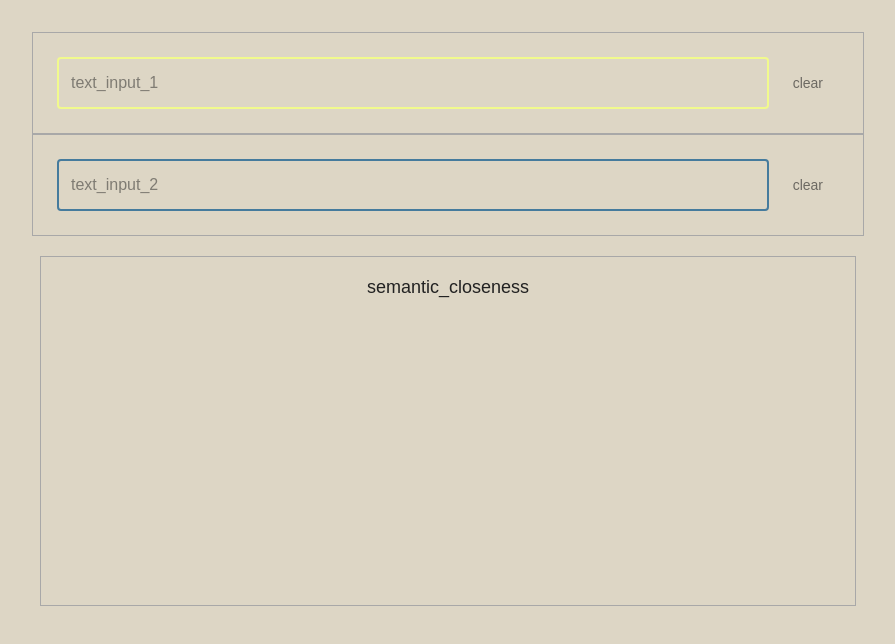
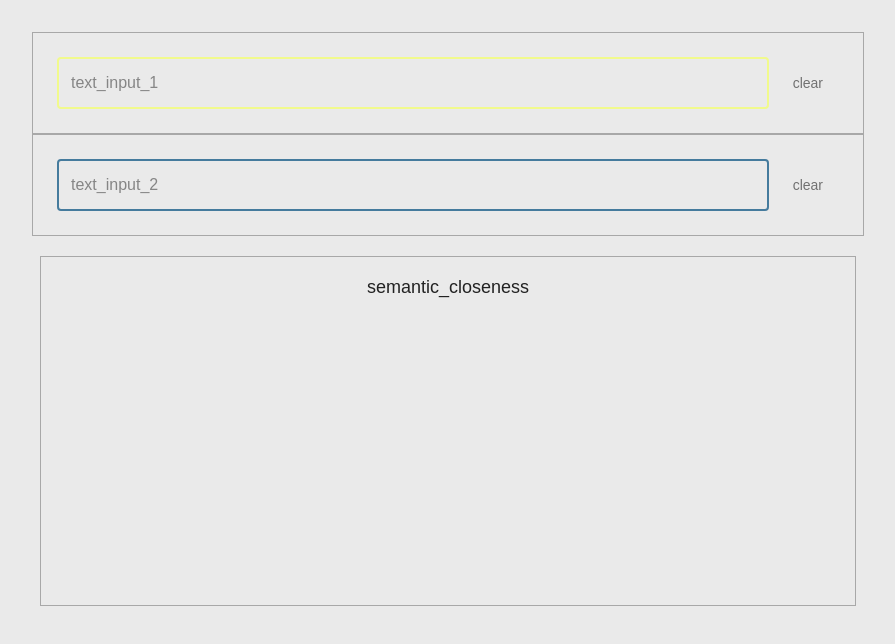
Before and after one commit to simonweigold/semantic-closeness-visualizer, a Vue app in the folder interface/: page / in a window 1280 px wide. Shown: the top 644 px of the page, without its empty margins (192-1087 px from the left). Built offline with nearby package versions, Linux system fonts and the light colour scheme; a web font is replaced by a local one.

Commit message:
Change background color

```diff
--- a/interface/src/style.css
+++ b/interface/src/style.css
@@ -3,7 +3,8 @@
 :root {
   --font-display: 'Tomorrow', sans-serif;
 
-  --color-background: #DDD6C5;
+  /*--color-background: #DDD6C5;*/
+  --color-background: #EAEAEA;
   --color-text: #222222;
   --color-accent1: #F1FA8C;
   --color-accent2: #457B9D;
```
